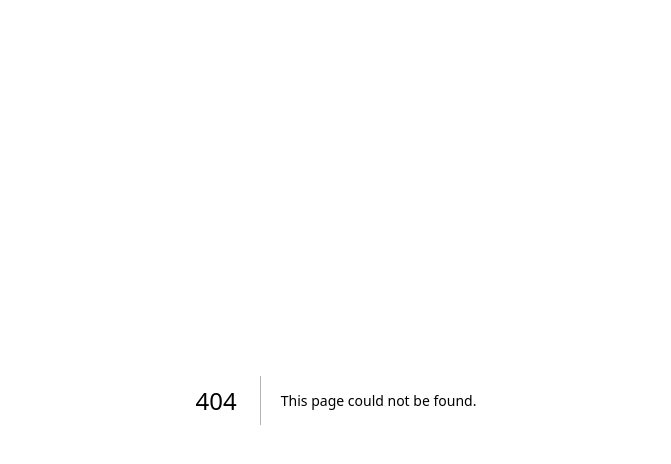
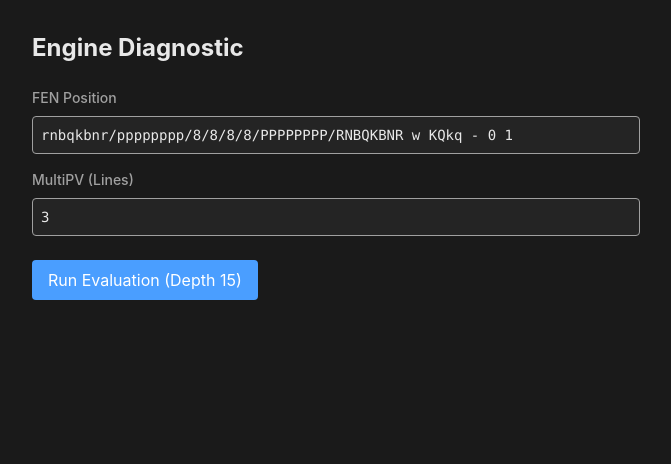
Before and after one commit to youneedgreg/chessy, a Next.js app: page /test-engine in a window 1280 px wide. Before the commit this address had no page. Shown: the top 464 px of the page, without its empty margins (304-975 px from the left). Built offline with nearby package versions, Linux system fonts and the light colour scheme.

Commit message:
add engine test page

```diff
--- /dev/null
+++ b/src/app/test-engine/page.tsx
@@ -0,0 +1,105 @@
+'use client';
+
+import { useState, useEffect } from 'react';
+import { engineService } from '@/engine/evaluateMove';
+import { EngineEvaluation } from '@/engine/types';
+
+export default function TestEnginePage() {
+    const [fen, setFen] = useState('rnbqkbnr/pppppppp/8/8/8/8/PPPPPPPP/RNBQKBNR w KQkq - 0 1');
+    const [evalResult, setEvalResult] = useState<EngineEvaluation | null>(null);
+    const [loading, setLoading] = useState(false);
+    const [error, setError] = useState<string | null>(null);
+    const [multiPV, setMultiPV] = useState(3);
+
+    const testEval = async () => {
+        if (!engineService) {
+            setError('Engine service not available (client-side only)');
+            return;
+        }
+
+        setLoading(true);
+        setError(null);
+        try {
+            const startTime = performance.now();
+            const result = await engineService.evaluate(fen, 15, multiPV);
+            const endTime = performance.now();
+            console.log(`Evaluation took ${endTime - startTime}ms`);
+            setEvalResult(result);
+        } catch (err) {
+            setError('Failed to evaluate position');
+            console.error(err);
+        } finally {
+            setLoading(false);
+        }
+    };
+
+    return (
+        <div className="p-8 max-w-2xl mx-auto space-y-6">
+            <h1 className="text-2xl font-bold font-sans">Engine Diagnostic</h1>
+
+            <div className="space-y-4">
+                <div className="space-y-2">
+                    <label className="block text-sm font-medium text-text-secondary">FEN Position</label>
+                    <input
+                        type="text"
+                        value={fen}
+                        onChange={(e) => setFen(e.target.value)}
+                        className="w-full p-2 bg-bg-secondary border border-text-secondary rounded font-mono text-sm"
+                    />
+                </div>
+                <div className="space-y-2">
+                    <label className="block text-sm font-medium text-text-secondary">MultiPV (Lines)</label>
+                    <input
+                        type="number"
+                        min="1"
+                        max="10"
+                        value={multiPV}
+                        onChange={(e) => setMultiPV(parseInt(e.target.value))}
+                        className="w-full p-2 bg-bg-secondary border border-text-secondary rounded font-mono text-sm"
+                    />
+                </div>
+            </div>
+
+            <button
+                onClick={testEval}
+                disabled={loading}
+                className="px-4 py-2 bg-accent text-white rounded hover:opacity-90 disabled:opacity-50 transition-all font-sans"
+            >
+                {loading ? 'Evaluating...' : 'Run Evaluation (Depth 15)'}
+            </button>
+
+            {error && <div className="p-4 bg-error text-white rounded">{error}</div>}
+
+            {evalResult && (
+                <div className="space-y-4">
+                    {evalResult.lines.map((line, index) => (
+                        <div key={index} className="p-6 bg-bg-secondary rounded-lg space-y-4 border border-text-secondary">
+                            <div className="flex justify-between items-center border-b border-text-secondary pb-2">
+                                <h2 className="text-xl font-bold">Line #{line.multipv}</h2>
+                                <span className="text-sm text-text-secondary font-mono">Depth: {evalResult.depth}</span>
+                            </div>
+                            <div className="grid grid-cols-2 gap-4">
+                                <div>
+                                    <p className="text-sm text-text-secondary uppercase tracking-wider">Evaluation</p>
+                                    <p className="text-2xl font-mono">{line.mate ? `Mate in ${line.mate}` : (line.evaluation / 100).toFixed(2)}</p>
+                                </div>
+                                <div>
+                                    <p className="text-sm text-text-secondary uppercase tracking-wider">Best Move</p>
+                                    <p className="text-2xl font-mono">{line.bestMove}</p>
+                                </div>
+                            </div>
+                            <div>
+                                <p className="text-sm text-text-secondary uppercase tracking-wider mb-1">Variation</p>
+                                <div className="flex flex-wrap gap-2">
+                                    {line.pv.slice(0, 10).map((move, i) => (
+                                        <span key={i} className="px-2 py-1 bg-background rounded text-xs font-mono">{move}</span>
+                                    ))}
+                                </div>
+                            </div>
+                        </div>
+                    ))}
+                </div>
+            )}
+        </div>
+    );
+}
--- /dev/null
+++ b/src/engine/evaluateMove.ts
@@ -0,0 +1,129 @@
+import { EngineEvaluation, AnalysisLine } from './types';
+
+class StockfishEngine {
+    private worker: Worker | null = null;
+    private onEvalCallback: ((evaluation: EngineEvaluation) => void) | null = null;
+    private isReady = false;
+    private currentEval: {
+        depth: number;
+        lines: AnalysisLine[];
+    } = { depth: 0, lines: [] };
+
+    constructor() {
+        if (typeof window !== 'undefined') {
+            this.worker = new Worker('/stockfish.js');
+            this.worker.onmessage = (e) => this.handleMessage(e.data);
+            this.sendCommand('uci');
+        }
+    }
+
+    private handleMessage(line: string) {
+        // console.log('Engine Output:', line);
+
+        if (line === 'uciok') {
+            this.isReady = true;
+            this.sendCommand('isready');
+        }
+
+        if (line.startsWith('info depth')) {
+            const analysis = this.parseInfoLine(line);
+            if (analysis) {
+                // Remove existing line with same multipv index if exists
+                this.currentEval.lines = this.currentEval.lines.filter(l => l.multipv !== analysis.multipv);
+                this.currentEval.lines.push(analysis as AnalysisLine);
+                this.currentEval.lines.sort((a, b) => a.multipv - b.multipv);
+
+                // Update depth from the latest info line
+                // Note: technically each line has a depth, but they should be consistent in a batch
+                // We'll use the depth from the line
+                // But parseInfoLine returns Partial<AnalysisLine>, we need to extract depth separately or return it
+            }
+        }
+
+        if (line.startsWith('bestmove')) {
+            if (this.onEvalCallback) {
+                const bestLine = this.currentEval.lines[0];
+                const result: EngineEvaluation = {
+                    bestMove: bestLine?.bestMove || '',
+                    evaluation: bestLine?.evaluation || 0,
+                    mate: bestLine?.mate,
+                    depth: this.currentEval.depth,
+                    lines: this.currentEval.lines
+                };
+                this.onEvalCallback(result);
+                this.onEvalCallback = null;
+            }
+        }
+    }
+
+    private sendCommand(command: string) {
+        if (this.worker) {
+            this.worker.postMessage(command);
+        }
+    }
+
+    public async evaluate(fen: string, depth = 15, multiPV = 1): Promise<EngineEvaluation> {
+        return new Promise((resolve) => {
+            // Reset state
+            this.currentEval = { depth: 0, lines: [] };
+
+            this.sendCommand('stop'); // Stop any previous search
+            this.sendCommand(`setoption name MultiPV value ${multiPV}`);
+            this.sendCommand(`position fen ${fen}`);
+            this.sendCommand(`go depth ${depth}`);
+
+            this.onEvalCallback = (evaluation) => {
+                resolve(evaluation);
+            };
+        });
+    }
+
+    private parseInfoLine(line: string): AnalysisLine | null {
+        const depthMatch = line.match(/depth (\d+)/);
+        const scoreMatch = line.match(/score cp (-?\d+)/);
+        const mateMatch = line.match(/score mate (-?\d+)/);
+        const multipvMatch = line.match(/multipv (\d+)/);
+
+        // Robust PV parsing
+        let pv: string[] = [];
+        const pvIndex = line.indexOf(' pv ');
+        if (pvIndex !== -1) {
+            const pvString = line.substring(pvIndex + 4);
+            pv = pvString.split(' ').filter(token => /^[a-h][1-8][a-h][1-8][qrbn]?$/.test(token));
+        }
+
+        if (!depthMatch) return null;
+
+        const depth = parseInt(depthMatch[1], 10);
+        this.currentEval.depth = Math.max(this.currentEval.depth, depth);
+
+        let evaluation = 0;
+        let mate: number | undefined;
+
+        if (scoreMatch) {
+            evaluation = parseInt(scoreMatch[1], 10);
+        } else if (mateMatch) {
+            mate = parseInt(mateMatch[1], 10);
+            evaluation = mate > 0 ? 10000 : -10000;
+        }
+
+        const multipv = multipvMatch ? parseInt(multipvMatch[1], 10) : 1;
+
+        return {
+            multipv,
+            bestMove: pv[0] || '',
+            evaluation,
+            mate,
+            pv
+        };
+    }
+
+    public terminate() {
+        if (this.worker) {
+            this.worker.terminate();
+        }
+    }
+}
+
+// Export a singleton instance
+export const engineService = typeof window !== 'undefined' ? new StockfishEngine() : null;
```
